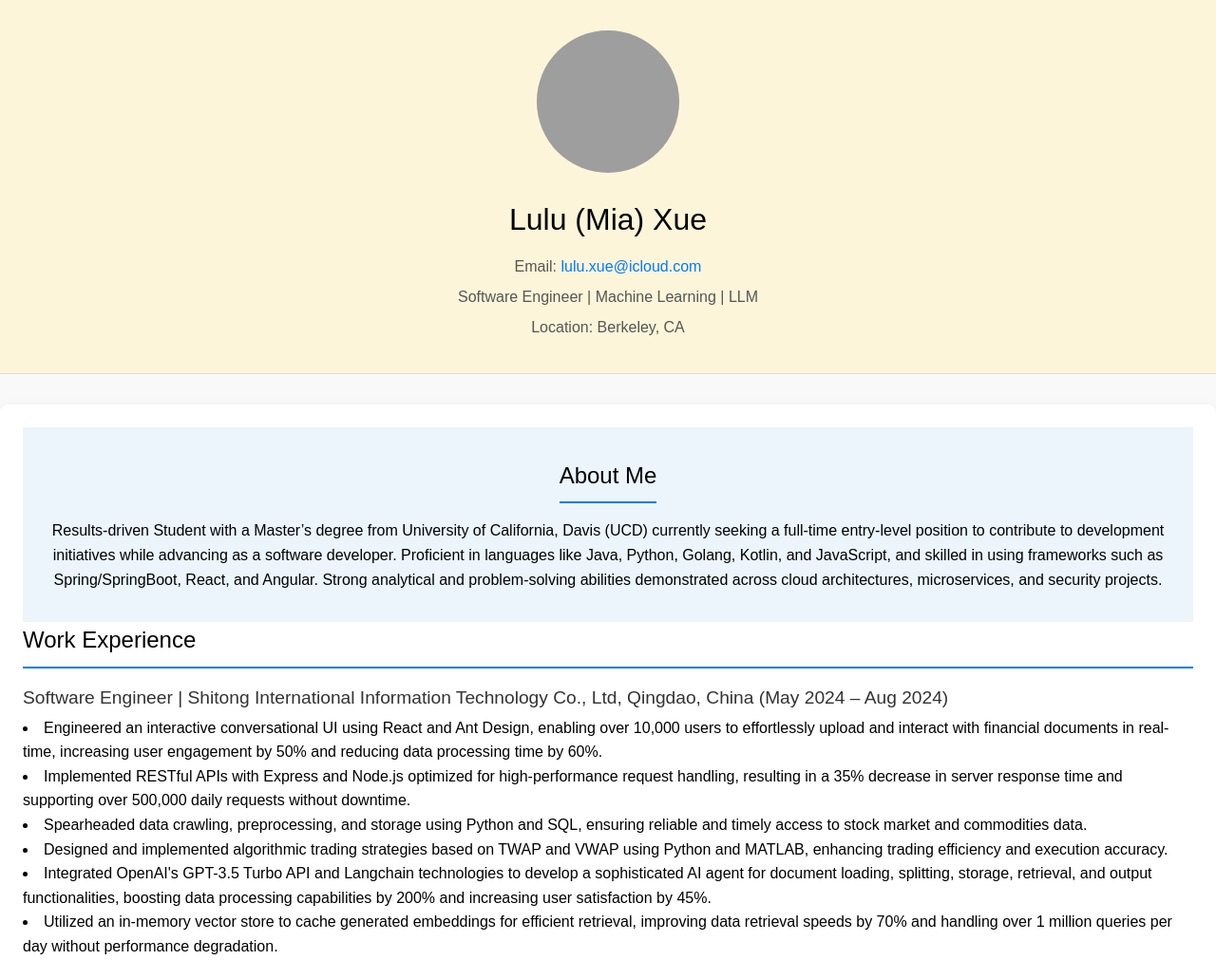
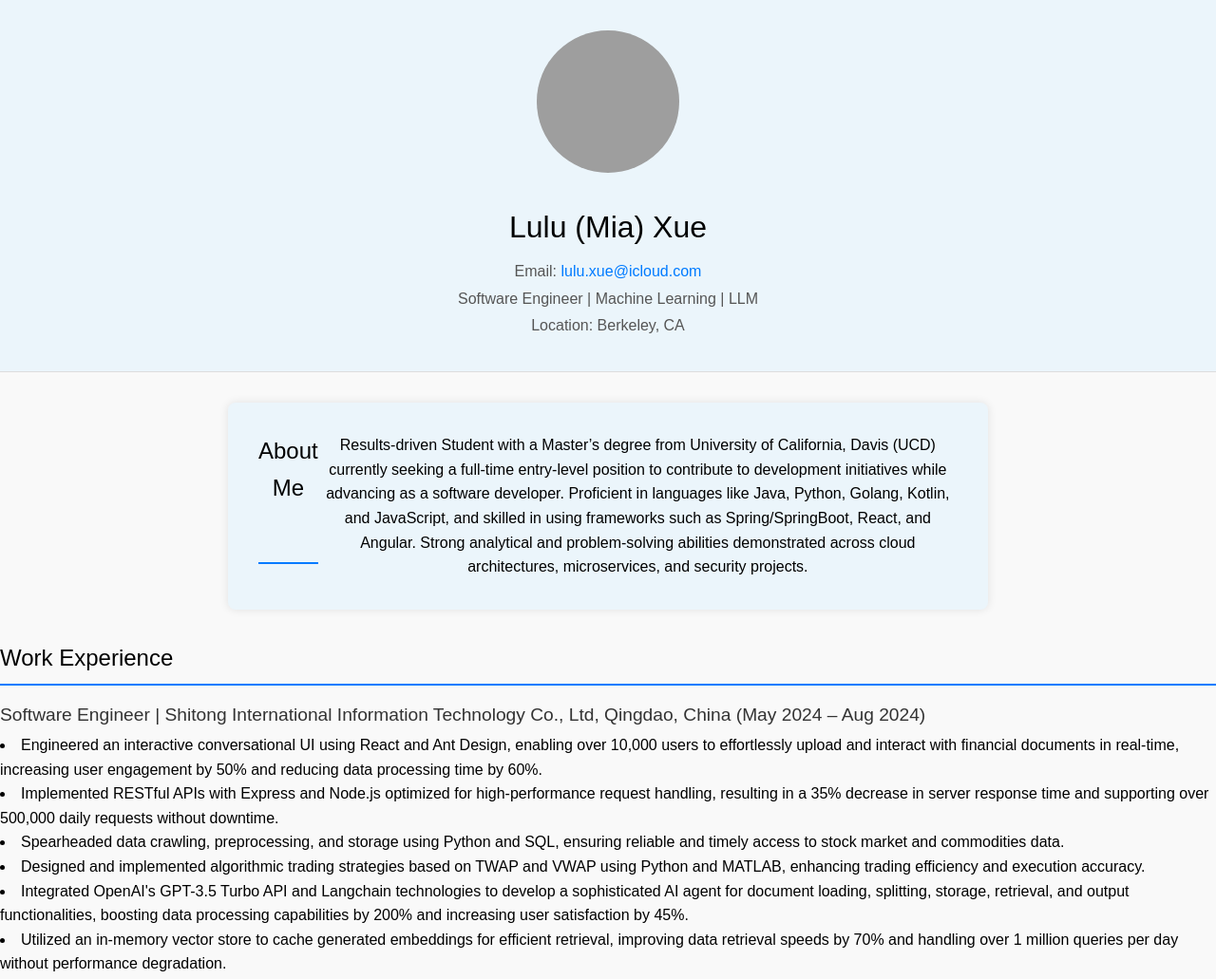
Before and after one commit to lu-lu-xue/lu-lu-xue.github.io, a plain HTML site: page index.html in a window 1280 px wide. Shown: the top 1031 px of the page at 95% size. Drawn offline with Linux system fonts and the light colour scheme; grey boxes are pictures that could not be loaded.

Commit message:
style of the page

```diff
--- a/index.html
+++ b/index.html
@@ -23,9 +23,6 @@
     <p>Location: Berkeley, CA</p>
   </header>
 
-  <!-- main contents -->
-  <main>
-
   <!-- About Me -->
   <section id="about" class="about-container">
     <h2>About Me</h2>
@@ -34,6 +31,9 @@
       Golang, Kotlin, and JavaScript, and skilled in using frameworks such as Spring/SpringBoot, React, and Angular. Strong analytical
       and problem-solving abilities demonstrated across cloud architectures, microservices, and security projects. </p>
   </section>
+
+  <!-- main contents -->
+  <main>
 
     <!-- Work Experience -->
     <section id="experience">
--- a/styles.css
+++ b/styles.css
@@ -8,6 +8,7 @@
     font-family: Arial, sans-serif;
     line-height: 1.6;
     background-color: #f9f9f9;
+    margin: 0;
   }
   a {
     color: #007bff;
@@ -22,13 +23,11 @@
 
   /* 头部区域（头像 + 名字 + 联系方式） */
   header {
-    background-color: #fcf5d9;
+    background-color: #EBF5FB;
     width: 100%;
-    margin: auto;
-    padding: 2rem 1rem;
-    display: flex;
-    flex-direction: column;
-    align-items: center;
+    padding: 2rem;
+    /* flex-direction: column;
+    align-items: center; */
     text-align: center;
     border-bottom: 1px solid #ddd;
   }
@@ -48,15 +47,6 @@
     color: #555;
   }
 
-  /* 主体内容整体布局 */
-  main {
-    /* max-width: 800px; */
-    margin: 2rem auto;
-    background-color: #fff;
-    padding: 1.5rem;
-    border-radius: 0.5rem;
-    box-shadow: 0 0 10px rgba(0,0,0,0.05);
-  }
 
   /* 每个板块（section）的标题 */
   section {
@@ -71,15 +61,15 @@
 
   .about-container {
     background-color: #EBF5FB; /* Or choose any color you like */
-    padding: 2rem 1rem;
+    padding: 2rem;
     display: flex;
-    flex-direction: column;
-    align-items: center;
     text-align: center;
     /* Optionally, if you want a thin line like header's border */
     /* border-bottom: 1px solid #ddd; */
-    margin: 0;    /* Ensures full-width coverage */
-    width: 100%;
+    margin: 2rem auto;    /* Ensures full-width coverage */
+    max-width: 800px;
+    border-radius: 8px;
+  box-shadow: 0 0 10px rgba(0,0,0,0.1);
   }
 
   /* 工作经历、教育、获奖、项目等列表的样式 */
```
Lines whose indentation alone changed are shown as unchanged.
